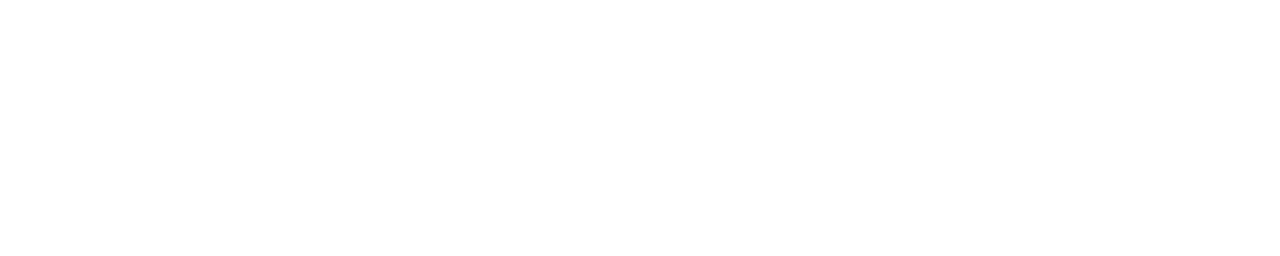
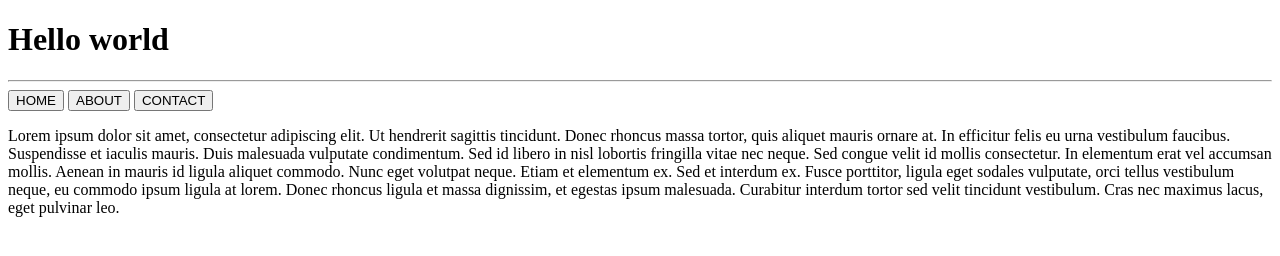
Before and after one commit to Kyle09023456/hello-world, a plain HTML site: page test.html in a window 1280 px wide. Drawn offline with Linux system fonts and the light colour scheme.

Commit message:
Update test.html

```diff
--- a/test.html
+++ b/test.html
@@ -13,7 +13,16 @@
         <link rel="stylesheet" href="">
     </head>
     <body>
-        <!--[if lt IE 7]>
+
+        <h1> Hello world </h1>
+        <hr/>
+        <button>HOME</button>
+        <button>ABOUT</button>
+        <button>CONTACT</button>
+        <p>
+            Lorem ipsum dolor sit amet, consectetur adipiscing elit. Ut hendrerit sagittis tincidunt. Donec rhoncus massa tortor, quis aliquet mauris ornare at. In efficitur felis eu urna vestibulum faucibus. Suspendisse et iaculis mauris. Duis malesuada vulputate condimentum. Sed id libero in nisl lobortis fringilla vitae nec neque. Sed congue velit id mollis consectetur. In elementum erat vel accumsan mollis. Aenean in mauris id ligula aliquet commodo. Nunc eget volutpat neque. Etiam et elementum ex. Sed et interdum ex. Fusce porttitor, ligula eget sodales vulputate, orci tellus vestibulum neque, eu commodo ipsum ligula at lorem. Donec rhoncus ligula et massa dignissim, et egestas ipsum malesuada. Curabitur interdum tortor sed velit tincidunt vestibulum. Cras nec maximus lacus, eget pulvinar leo.
+
+            <!--[if lt IE 7]>
             <p class="browsehappy">You are using an <strong>outdated</strong> browser. Please <a href="#">upgrade your browser</a> to improve your experience.</p>
         <![endif]-->
 
```
